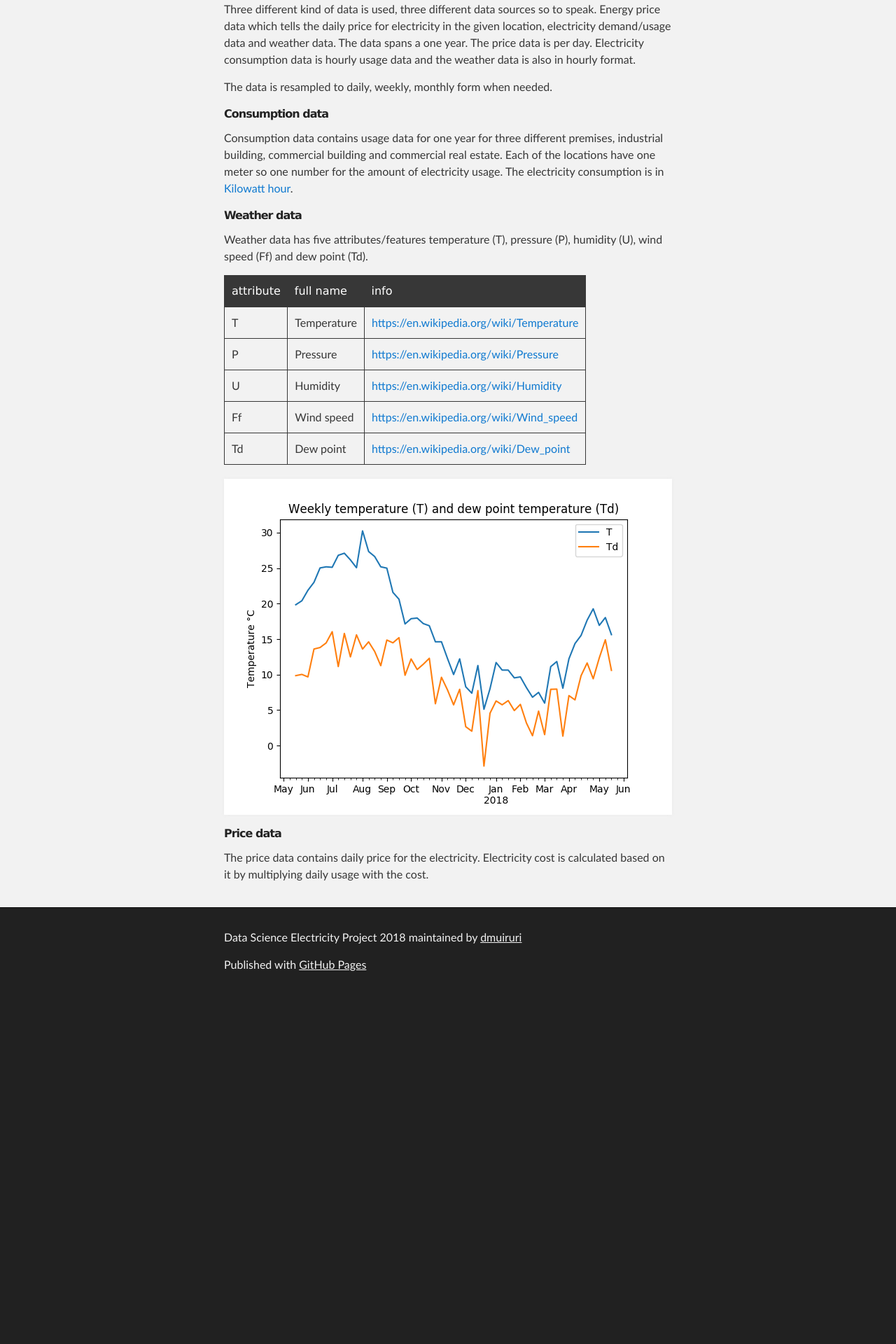
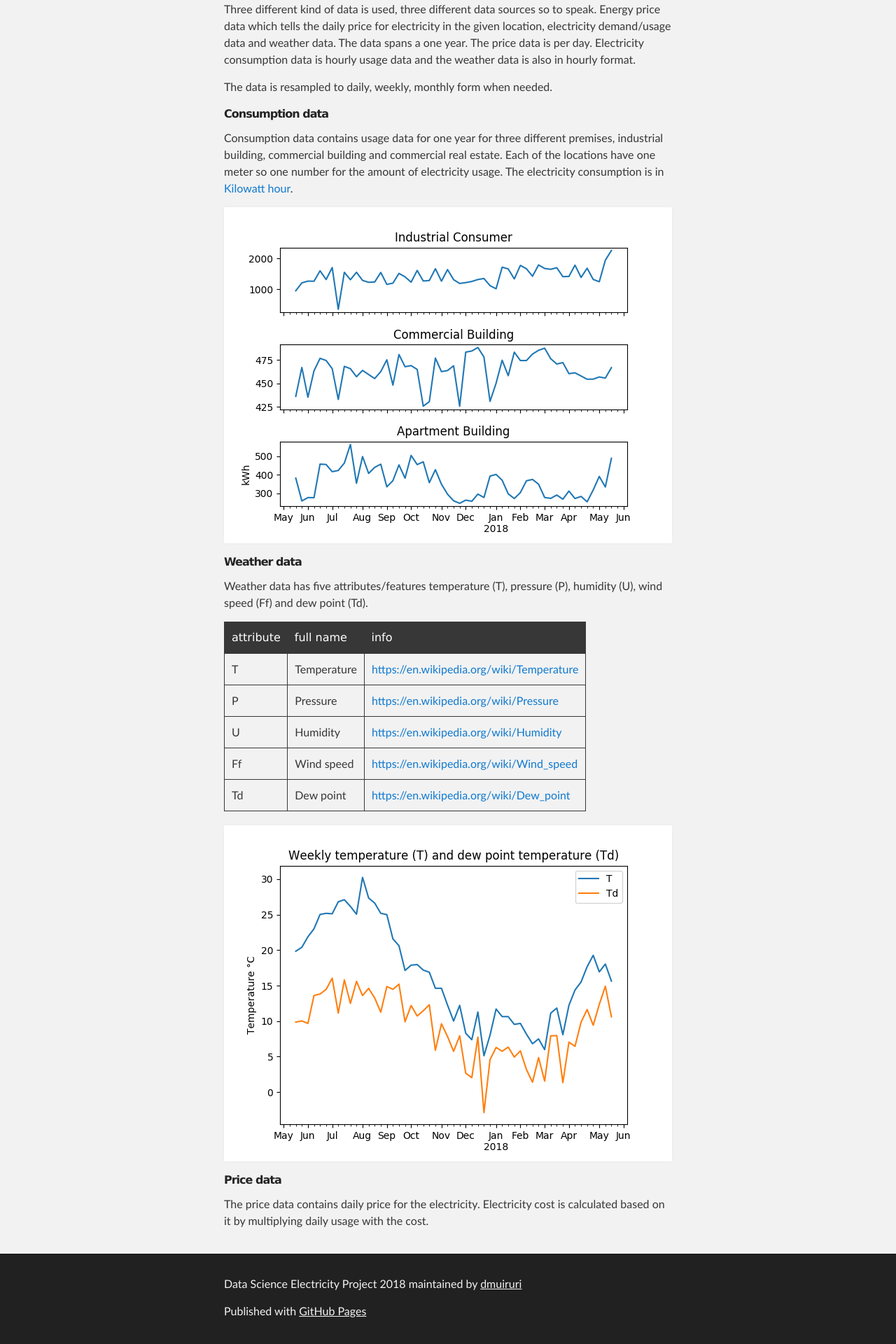
Before and after one commit to dmuiruri/ds_proj, a Jekyll site: the page built from docs/index.md, in a window 1280 px wide. Shown: the part 817-2737 px from the top of the page at 70% size. Built offline with Jekyll 4.4.1, drawn with Linux system fonts in a browser that asks for light colours; before the commit the page ends 2242 px from its top, so only the background shows below that.

Commit message:
docs el consumption img

```diff
--- a/docs/index.md
+++ b/docs/index.md
@@ -20,6 +20,9 @@ The data is resampled to daily, weekly, monthly form when needed.
 
 Consumption data contains usage data for one year for three different premises, industrial building, commercial building and commercial real estate. Each of the locations have one meter so one number for the amount of electricity usage. The electricity consumption is in [Kilowatt hour](https://en.wikipedia.org/wiki/Kilowatt_hour).
 
+![weekly electricity consumption (may 2017 - may 2018)](./../assets/images/weekly_el_consumption_all_customers.png)
+
+
 
 ###### Weather data
 
```
Also changed, not shown: docs/assets/images/weekly_el_consumption_all_customers.png (added).
